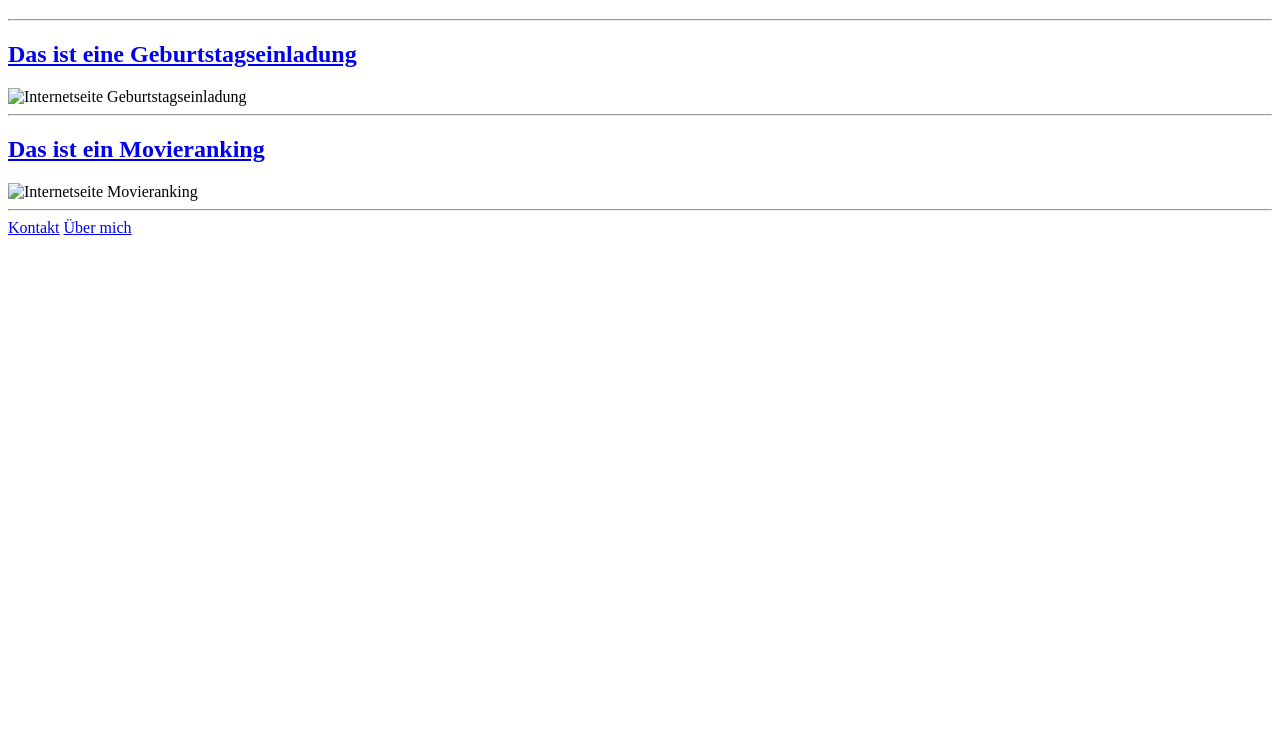
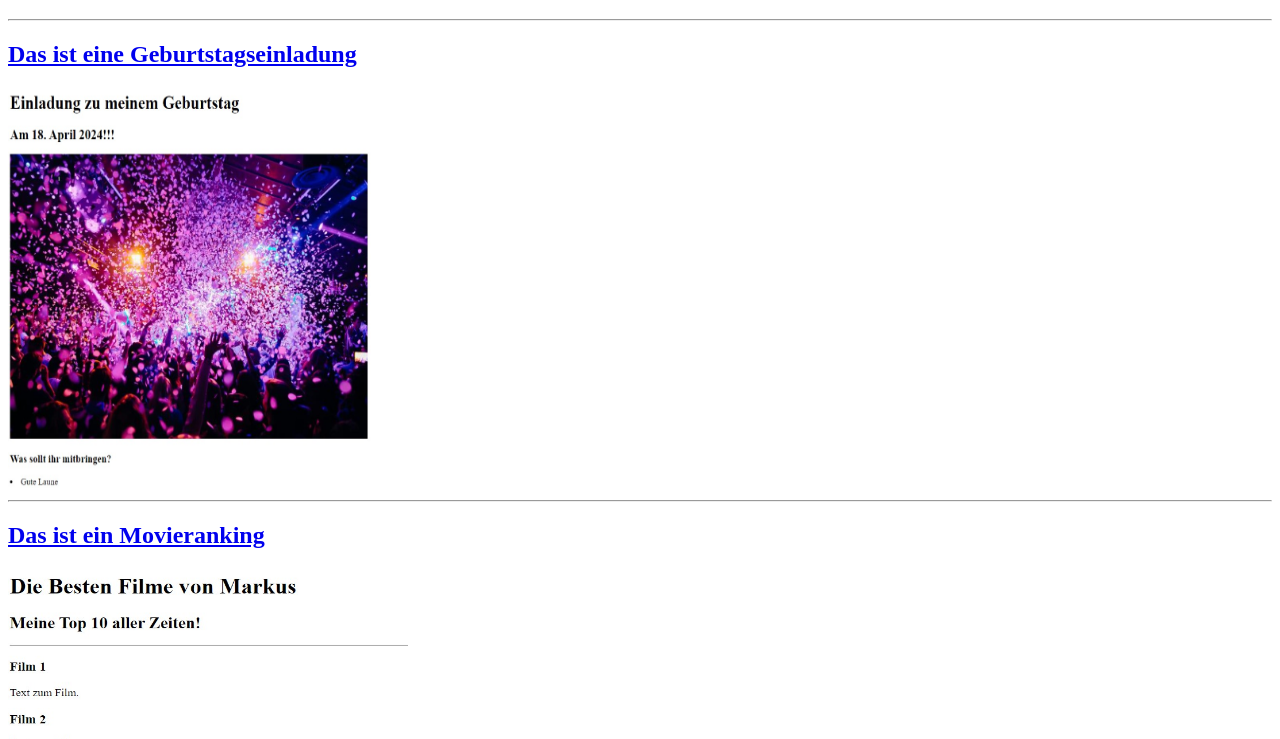
Before and after one commit to MK93W/Portfolio_Tutorial, a plain HTML site: page index.html in a window 1280 px wide. Shown: the part 61-800 px from the top of the page. Drawn offline with Linux system fonts and the light colour scheme.

Commit message:
Add files via upload

```diff
--- a/index.html
+++ b/index.html
@@ -9,10 +9,10 @@
     <h1>Das ist mein Portfolio!</h1>
     <hr>
     <h2><a href="geb.html">Das ist eine Geburtstagseinladung</a></h2>
-    <img src="img/prev1.jpg" alt="Internetseite Geburtstagseinladung" width="400" height="400">
+    <img src="prev1.jpg" alt="Internetseite Geburtstagseinladung" width="400" height="400">
     <hr>
     <h2><a href="movie.html">Das ist ein Movieranking</a></h2>
-    <img src="img/prev2.jpg" alt="Internetseite Movieranking" width="400" height="400">
+    <img src="prev2.jpg" alt="Internetseite Movieranking" width="400" height="400">
     <hr>
     <a href="kontakt.html">Kontakt</a>
     <a href="uebermich.html">Über mich</a>
```
